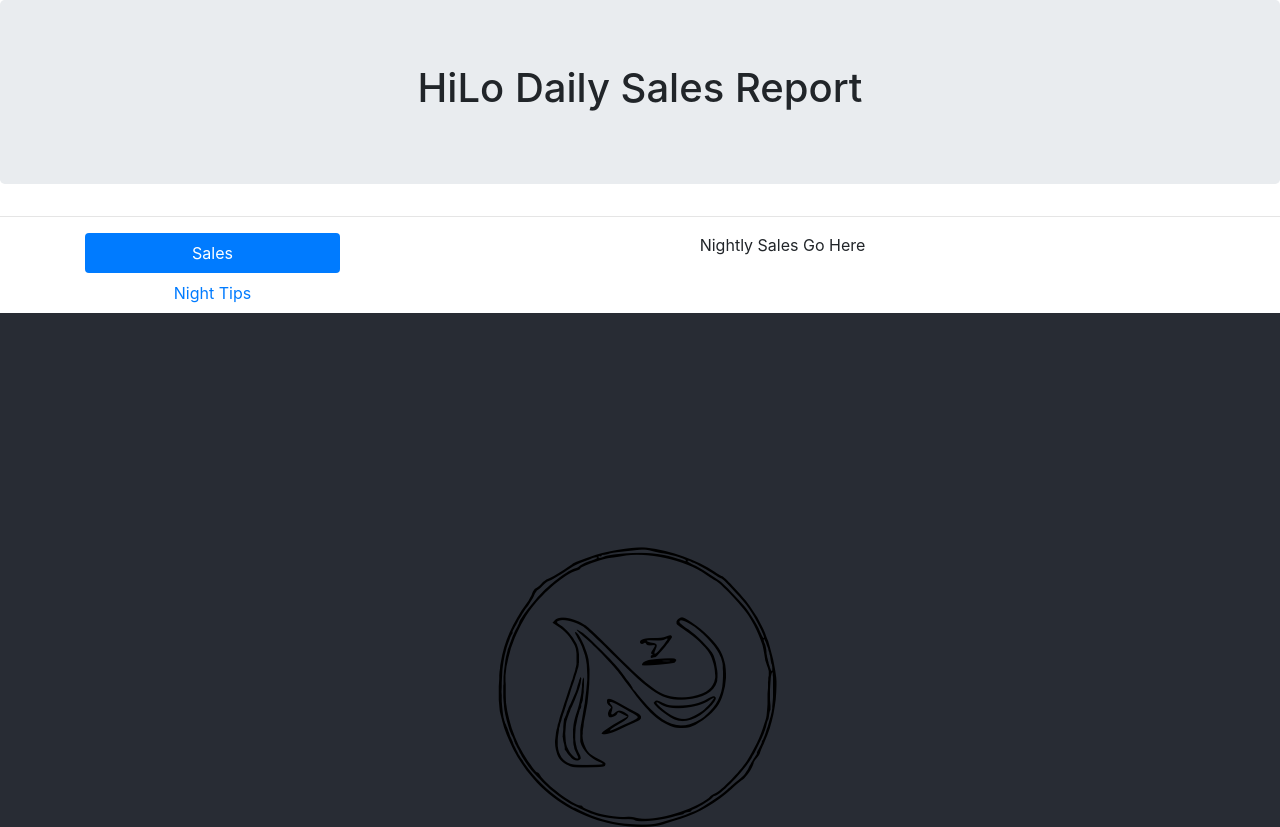
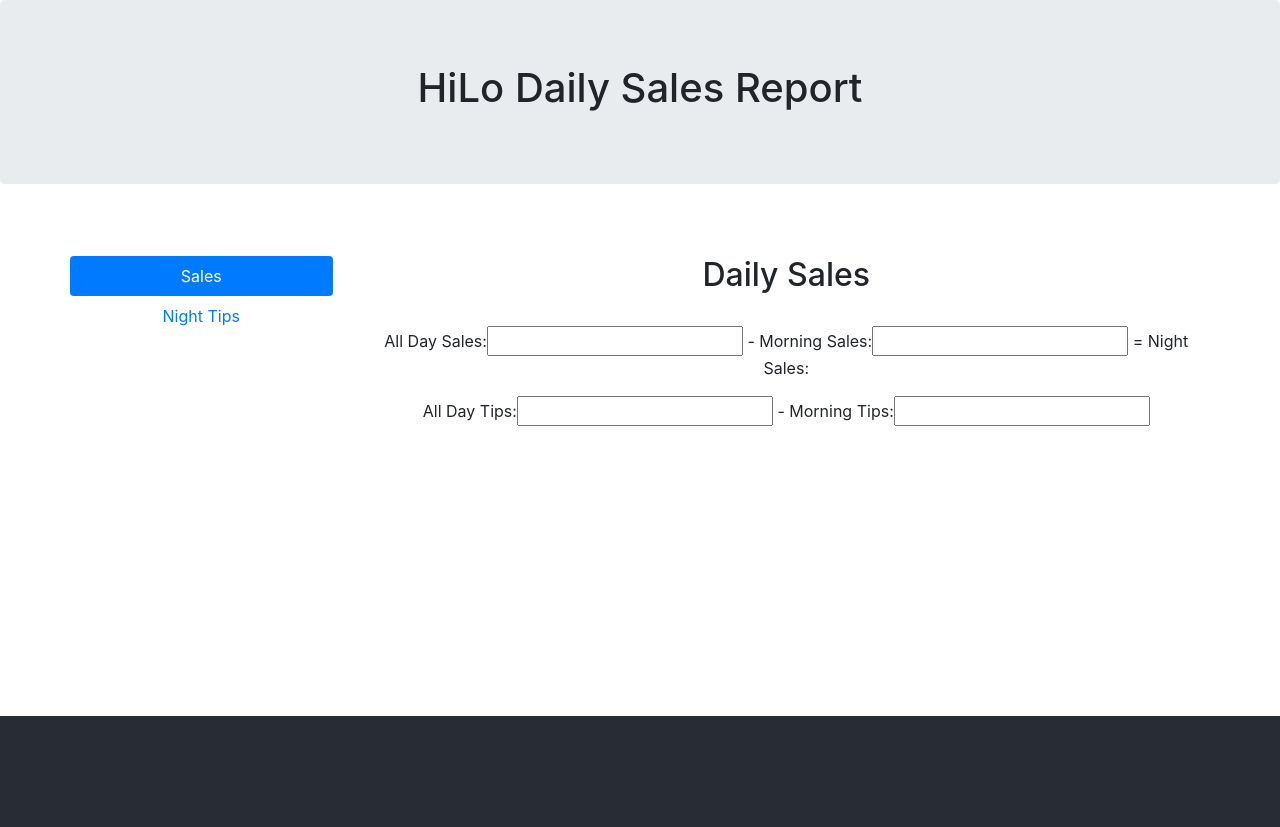
Before and after one commit to tuna42na/hilo-sales-report, a React (Create React App) app: page / in a window 1280 px wide. Shown: the top 827 px of the page. Built offline with nearby package versions, Linux system fonts and the light colour scheme.

Commit message:
ReadMe Update

```diff
--- a/src/App.css
+++ b/src/App.css
@@ -40,3 +40,8 @@
 .list-group{
   text-align: justify;
 }
+
+.viewbox{
+  min-height: 500px;
+  padding: 40px 0px;
+}
--- a/src/components/HiloDaily.js
+++ b/src/components/HiloDaily.js
@@ -1,5 +1,5 @@
 import React from 'react';
-import { Jumbotron, Container, NavItem, NavLink, } from 'reactstrap';
+import { Jumbotron, Container } from 'reactstrap';
 import { Tab, Row, Col, Nav} from 'react-bootstrap';
 import { NightSales } from './NightSales';
 import { Tips } from './Tips';
@@ -18,8 +18,8 @@ export class HiloDaily extends React.Component {
     render(){
         return (<div>
             <Jumbotron><h1> HiLo Daily Sales Report </h1></Jumbotron>
-                <hr/>
-            <Container>
+
+            <Container className="viewbox">
                 <Tab.Container id="left-tabs-example" defaultActiveKey="first">
                 <Row>
                     <Col sm={3}>
--- a/src/components/NightSales.js
+++ b/src/components/NightSales.js
@@ -4,7 +4,11 @@ export class NightSales extends React.Component {
 
     render(){
         return(
-            <p> Nightly Sales Go Here </p>
+            <div><h2>Daily Sales</h2>
+            <br/>
+            <p> All Day Sales:<input></input> - Morning Sales:<input></input> = Night Sales: </p>
+            <p> All Day Tips:<input></input> - Morning Tips:<input></input></p>
+            </div>
         );
     }
 }
```
Also changed, not shown: 1 other file (tests, documents, lock files or other folders).
